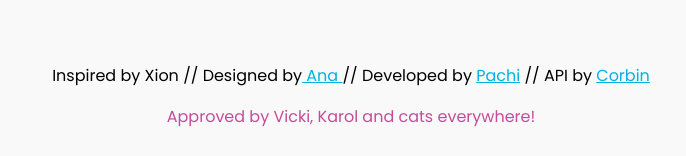
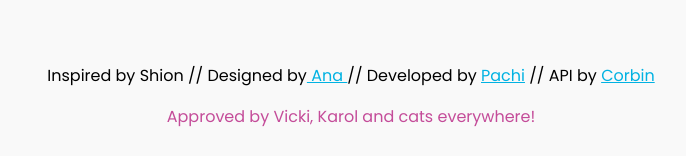
Before and after one commit to pachicodes/be-happy-code, a plain HTML site: page index.html in a window 1280 px wide. Shown: the part 641-797 px from the top of the page, 289-975 px from the left. Drawn offline with nearby package versions, Linux system fonts and the light colour scheme.

Commit message:
Update index.html

```diff
--- a/index.html
+++ b/index.html
@@ -60,7 +60,7 @@
     </div>
 
     <footer class="footer">
-        <p class="footer__text">Inspired by Xion //
+        <p class="footer__text">Inspired by Shion //
             Designed by<a href="https://twitter.com/apdsr_" target="_blank"> Ana </a> //
             Developed by <a href="https://twitter.com/pachicodes" target="_blank">Pachi</a> //
             API by <a href="https://twitter.com/cjtaylor2390" target="_blank">Corbin</a>
```
